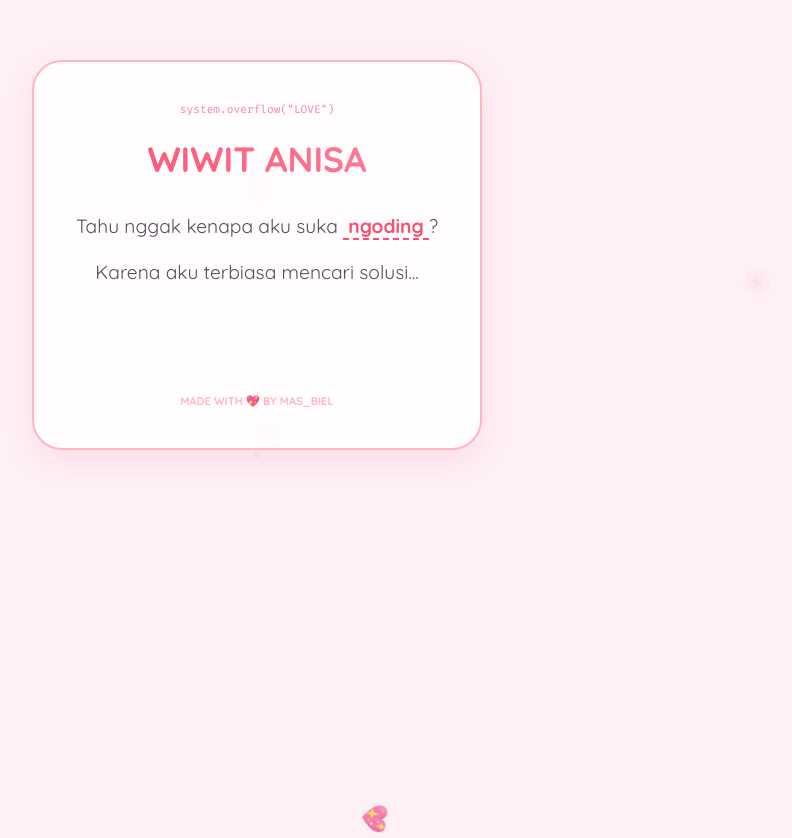
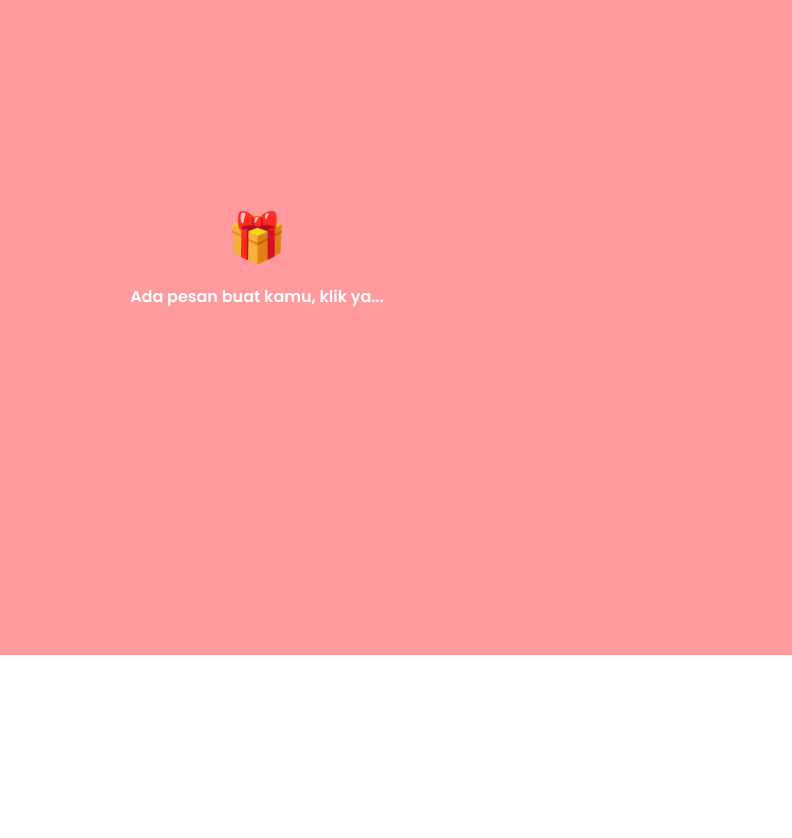
Before and after one commit to fbilgy-tech/mas_biel, a plain HTML site: page index.html in a window 1280 px wide. Shown: the part 145-983 px from the top of the page, without its empty margins (383-1175 px from the left). After the commit the page ends 800 px from the top, so only its background shows below. Drawn offline with Linux system fonts and the light colour scheme.

Commit message:
Update index.html

```diff
--- a/index.html
+++ b/index.html
@@ -3,199 +3,168 @@
 <head>
     <meta charset="UTF-8">
     <meta name="viewport" content="width=device-width, initial-scale=1.0">
-    <title>BIEL_SOFT_OVERRIDE 💖</title>
+    <title>UNTUK WIWIT ANISA ❤️</title>
     <style>
-        @import url('https://fonts.googleapis.com/css2?family=Quicksand:wght@400;700&family=Fira+Code:wght@400&display=swap');
+        @import url('https://fonts.googleapis.com/css2?family=Dancing+Script:wght@700&family=Poppins:wght@300;400;600&display=swap');
 
-        * { margin: 0; padding: 0; box-sizing: border-box; background: transparent; }
+        * { margin: 0; padding: 0; box-sizing: border-box; }
 
         body {
-            background-color: #fff0f5; /* Lavender Blush */
-            color: #d63384;
-            font-family: 'Quicksand', sans-serif;
+            background: linear-gradient(135deg, #ff9a9e 0%, #fad0c4 100%);
             height: 100vh;
             display: flex;
             align-items: center;
             justify-content: center;
+            font-family: 'Poppins', sans-serif;
             overflow: hidden;
+            text-align: center;
         }
 
-        #heart-canvas {
-            position: absolute;
-            top: 0; left: 0;
-            width: 100%; height: 100%;
-            z-index: 1;
+        /* Overlay Awal agar Audio Bisa Autoplay */
+        #tap-to-open {
+            position: fixed;
+            top: 0; left: 0; width: 100%; height: 100%;
+            background: #ff9a9e;
+            z-index: 999;
+            display: flex;
+            flex-direction: column;
+            align-items: center;
+            justify-content: center;
+            color: white;
+            cursor: pointer;
+            transition: 0.8s;
         }
 
         .container {
             position: relative;
             z-index: 10;
-            width: 90%;
+            background: rgba(255, 255, 255, 0.2);
+            backdrop-filter: blur(15px);
+            -webkit-backdrop-filter: blur(15px);
+            padding: 50px 30px;
+            border-radius: 25px;
+            border: 1px solid rgba(255, 255, 255, 0.3);
+            width: 85%;
             max-width: 450px;
-            padding: 40px;
-            background: rgba(255, 255, 255, 0.85);
-            backdrop-filter: blur(10px);
-            border-radius: 30px;
-            border: 2px solid #ffb6c1;
-            text-align: center;
-            box-shadow: 0 10px 30px rgba(214, 51, 132, 0.1);
-        }
-
-        .header-tag {
-            font-family: 'Fira Code', monospace;
-            font-size: 0.7rem;
-            color: #ff85a1;
-            margin-bottom: 20px;
-            display: block;
+            box-shadow: 0 15px 35px rgba(0,0,0,0.1);
+            display: none; /* Muncul setelah klik */
         }
 
         .target-name {
-            font-size: 2.2rem;
-            font-weight: 700;
-            margin-bottom: 30px;
-            background: linear-gradient(45deg, #ff4d6d, #ff85a1);
-            -webkit-background-clip: text;
-            -webkit-text-fill-color: transparent;
+            font-family: 'Dancing Script', cursive;
+            font-size: 3.5rem;
+            color: #fff;
+            margin-bottom: 20px;
+            text-shadow: 2px 2px 10px rgba(214, 51, 132, 0.3);
         }
 
         .message-box {
+            color: #fff;
             font-size: 1.2rem;
-            line-height: 1.6;
-            color: #594d5b;
+            line-height: 1.8;
         }
 
         .line {
             opacity: 0;
-            transform: scale(0.9);
+            transform: translateY(20px);
             margin-bottom: 15px;
+            transition: 1s all ease;
+        }
+
+        .line.show {
+            opacity: 1;
+            transform: translateY(0);
         }
 
         .highlight {
-            color: #ff4d6d;
-            font-weight: 700;
-            padding: 0 5px;
-            border-bottom: 2px dashed #ff4d6d;
+            color: #d63384;
+            font-weight: 600;
+            background: rgba(255, 255, 255, 0.5);
+            padding: 2px 8px;
+            border-radius: 5px;
         }
 
-        /* Animations */
-        .l1 { animation: popIn 0.8s forwards 1s; }
-        .l2 { animation: popIn 0.8s forwards 3s; }
-        .l3 { animation: popIn 0.8s forwards 5s; }
-
-        @keyframes popIn {
-            to { opacity: 1; transform: scale(1); }
+        .heart {
+            position: absolute;
+            pointer-events: none;
+            z-index: 1;
+            animation: fall linear forwards;
         }
 
-        .floating-emoji {
-            position: absolute;
-            font-size: 24px;
-            z-index: 5;
-            animation: float 4s infinite ease-in;
-            opacity: 0;
-        }
-
-        @keyframes float {
-            0% { transform: translateY(100vh) rotate(0deg); opacity: 1; }
-            100% { transform: translateY(-10vh) rotate(360deg); opacity: 0; }
+        @keyframes fall {
+            to { transform: translateY(110vh) rotate(360deg); }
         }
 
         .footer {
             margin-top: 30px;
             font-size: 0.7rem;
-            color: #ffb6c1;
-            font-weight: bold;
+            color: rgba(255, 255, 255, 0.8);
+            letter-spacing: 2px;
         }
     </style>
 </head>
-<body>
+<body onclick="mulaiRomansa()">
 
-    <canvas id="heart-canvas"></canvas>
+    <audio id="bg-music" loop>
+        <source src="lagu.mp3" type="audio/mpeg">
+    </audio>
 
-    <div class="container">
-        <span class="header-tag">system.overflow("LOVE")</span>
+    <div id="tap-to-open">
+        <p style="font-size: 3rem; margin-bottom: 10px;">🎁</p>
+        <p style="font-weight: 600;">Ada pesan buat kamu, klik ya...</p>
+    </div>
 
-        <h1 class="target-name">WIWIT ANISA</h1>
+    <div class="container" id="mainContainer">
+        <h1 class="target-name">Wiwit Anisa</h1>
 
         <div class="message-box">
-            <p class="line l1">Tahu nggak kenapa aku suka <span class="highlight">ngoding</span>?</p>
-            <p class="line l2">Karena aku terbiasa mencari solusi...</p>
-            <p class="line l3">Tapi buat urusan bahagia, solusinya cuma ada di <span class="highlight">kamu</span>. 🧸</p>
+            <p class="line" id="l1">Tahu nggak kenapa aku suka <span class="highlight">ngoding</span>?</p>
+            <p class="line" id="l2">Karena aku terbiasa mencari solusi...</p>
+            <p class="line" id="l3">Tapi buat urusan bahagia, solusinya cuma ada di <span class="highlight">kamu</span>. 🧸</p>
         </div>
 
-        <div class="footer">MADE WITH 💖 BY MAS_BIEL</div>
+        <div class="footer">ENCRYPTED WITH LOVE BY MAS_BIEL</div>
     </div>
 
     <script>
-        const canvas = document.getElementById('heart-canvas');
-        const ctx = canvas.getContext('2d');
-        let particles = [];
-        const heartPoints = [];
+        function mulaiRomansa() {
+            // 1. Play Audio
+            const music = document.getElementById('bg-music');
+            music.play();
 
-        function init() {
-            canvas.width = window.innerWidth;
-            canvas.height = window.innerHeight;
-            heartPoints.length = 0;
-            for (let t = 0; t <= Math.PI * 2; t += 0.1) {
-                const x = 16 * Math.pow(Math.sin(t), 3);
-                const y = -(13 * Math.cos(t) - 5 * Math.cos(2 * t) - 2 * Math.cos(3 * t) - Math.cos(4 * t));
-                heartPoints.push({ x: x * 12, y: y * 12 });
-            }
+            // 2. Transisi UI
+            document.getElementById('tap-to-open').style.opacity = '0';
+            setTimeout(() => {
+                document.getElementById('tap-to-open').style.display = 'none';
+                document.getElementById('mainContainer').style.display = 'block';
+                tampilkanPesan();
+            }, 800);
+
+            // 3. Efek Hati Jatuh
+            setInterval(createHeart, 300);
         }
 
-        class Particle {
-            constructor() { this.reset(); }
-            reset() {
-                const target = heartPoints[Math.floor(Math.random() * heartPoints.length)];
-                this.x = canvas.width / 2;
-                this.y = canvas.height / 2;
-                this.targetX = target.x + canvas.width / 2;
-                this.targetY = target.y + canvas.height / 2;
-                this.color = ["#ff4d6d", "#ff85a1", "#ffb6c1", "#ffccd5"][Math.floor(Math.random() * 4)];
-                this.size = Math.random() * 3 + 1;
-                this.alpha = Math.random();
-                this.speed = 0.02 + Math.random() * 0.03;
-            }
-            update() {
-                this.x += (this.targetX - this.x) * this.speed;
-                this.y += (this.targetY - this.y) * this.speed;
-                this.alpha -= 0.005;
-                if (this.alpha <= 0) this.reset();
-            }
-            draw() {
-                ctx.globalAlpha = this.alpha;
-                ctx.fillStyle = this.color;
-                ctx.beginPath();
-                ctx.arc(this.x, this.y, this.size, 0, Math.PI * 2);
-                ctx.fill();
-            }
+        function tampilkanPesan() {
+            setTimeout(() => document.getElementById('l1').classList.add('show'), 500);
+            setTimeout(() => document.getElementById('l2').classList.add('show'), 3000);
+            setTimeout(() => document.getElementById('l3').classList.add('show'), 5500);
         }
 
-        function createEmoji() {
-            const emojis = ['💖', '✨', '🌸', '🎀', '🍭'];
-            const e = document.createElement('div');
-            e.className = 'floating-emoji';
-            e.innerText = emojis[Math.floor(Math.random() * emojis.length)];
-            e.style.left = Math.random() * 100 + 'vw';
-            e.style.animationDuration = (Math.random() * 2 + 3) + 's';
-            document.body.appendChild(e);
-            setTimeout(() => e.remove(), 4000);
+        function createHeart() {
+            const heart = document.createElement('div');
+            heart.classList.add('heart');
+            heart.innerHTML = '❤️';
+            heart.style.left = Math.random() * 100 + 'vw';
+            heart.style.top = '-5vh';
+            heart.style.fontSize = (Math.random() * 20 + 15) + 'px';
+            heart.style.opacity = Math.random();
+
+            const duration = Math.random() * 3 + 4;
+            heart.style.animationDuration = duration + 's';
+
+            document.body.appendChild(heart);
+            setTimeout(() => heart.remove(), duration * 1000);
         }
-
-        function setup() {
-            init();
-            for (let i = 0; i < 200; i++) particles.push(new Particle());
-            setInterval(createEmoji, 500);
-        }
-
-        function animate() {
-            ctx.clearRect(0, 0, canvas.width, canvas.height);
-            particles.forEach(p => { p.update(); p.draw(); });
-            requestAnimationFrame(animate);
-        }
-
-        window.addEventListener('resize', init);
-        setup();
-        animate();
     </script>
 </body>
 </html>
```
